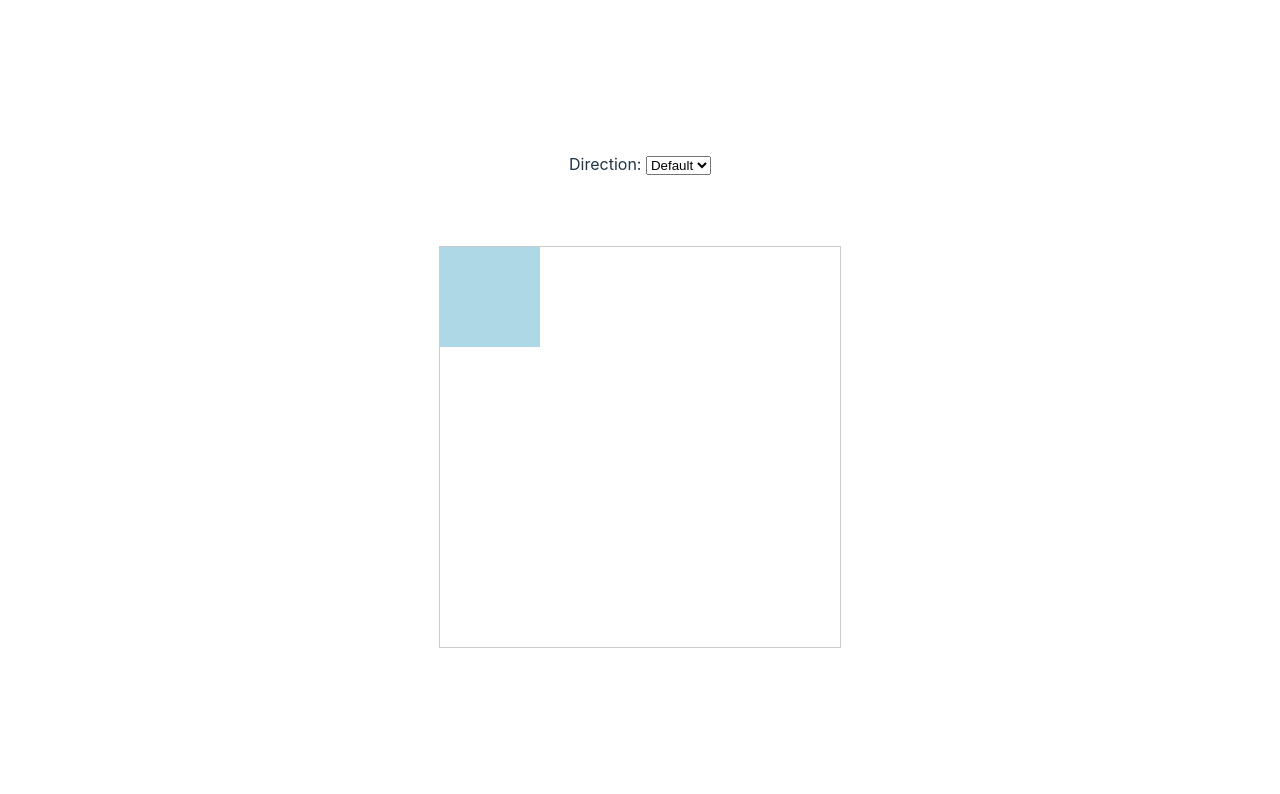
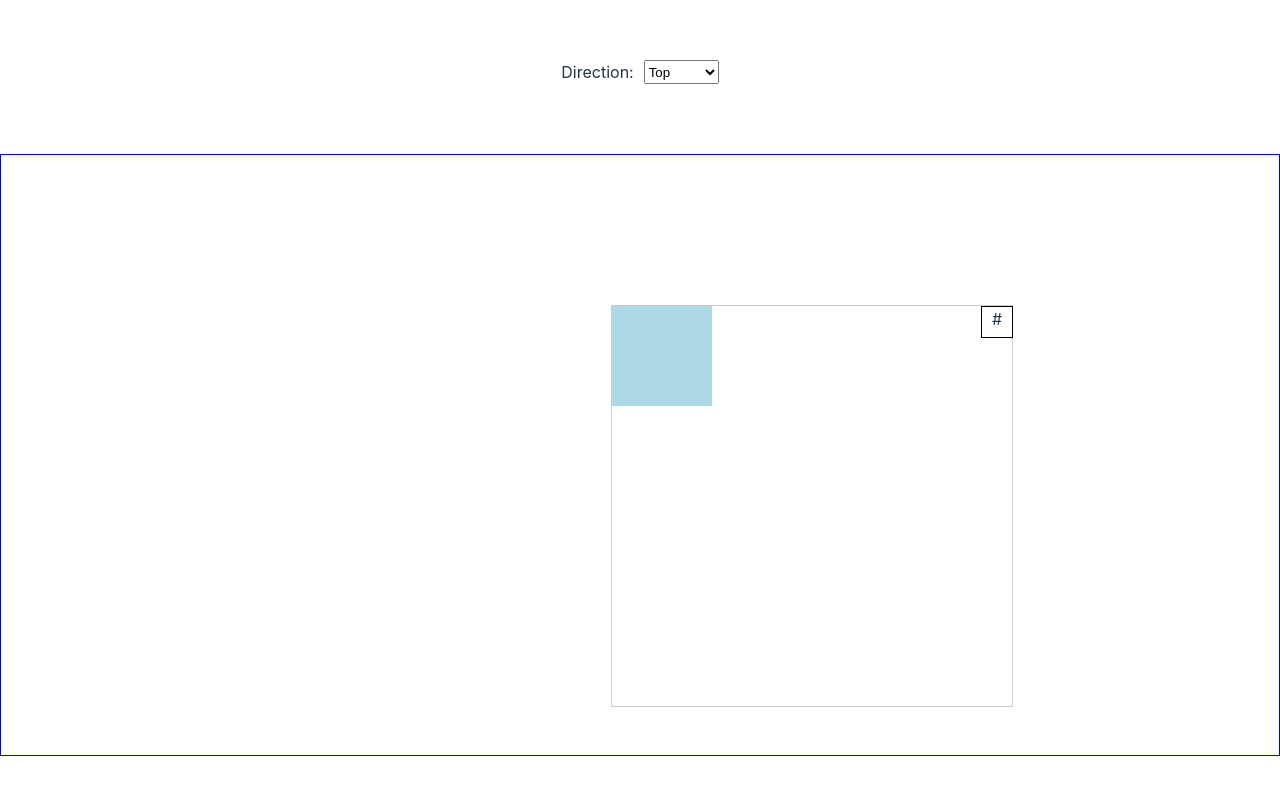
Before and after one commit to h-zahar/basic-dnd, a React (Vite) app: page / in a window 1280 px wide. Shown: the top 794 px of the page. Built offline with nearby package versions, Linux system fonts and the light colour scheme.

Commit message:
Integrated All Directions

```diff
--- a/src/App.tsx
+++ b/src/App.tsx
@@ -7,6 +7,10 @@
     parentbox: { x: 0, y: 0 },
     x: 0,
     y: 0,
+  });
+  const [containerPosition, setContainerPosition] = useState({
+    x: 610,
+    y: 150,
   });
   const [isDragging, setIsDragging] = useState(false);
   const [isHovered, setIsHovered] = useState(false);
@@ -83,7 +87,7 @@
       y: dragboxRect?.y || 0,
       x: dragboxRect?.x || 0,
     });
-    console.log(e.clientX);
+    // console.log(e.clientX);
   };
 
   const handleMouseUp = () => {
@@ -94,42 +98,129 @@
 
   const tooltipContent = "Hiii!";
 
+  let startContainerPosition = { x: 610, y: 150 };
+  const handleContainerMouseDown = (e: React.MouseEvent) => {
+    startContainerPosition = {
+      x: e.clientX - containerPosition.x,
+      y: e.clientY - containerPosition.y,
+    };
+    // const parentRect = document
+    //   .getElementById("main-container")
+    //   ?.getBoundingClientRect();
+    // const dragboxRect = document
+    //   .getElementById("container")
+    //   ?.getBoundingClientRect();
+    // setContainerPosition({
+    //   y: dragboxRect?.y || 0,
+    //   x: dragboxRect?.x || 0,
+    // });
+    // console.log(e.clientX, e.clientY);
+
+    document.addEventListener("mousemove", handleContainerMouseMove);
+    document.addEventListener("mouseup", handleContainerMouseUp);
+  };
+
+  const handleContainerMouseMove = (e: MouseEvent) => {
+    const newX =
+      e.clientX -
+      (startContainerPosition.x === 0 ? e.clientX : startContainerPosition.x);
+    const newY =
+      e.clientY -
+      (startContainerPosition.y === 0 ? e.clientY : startContainerPosition.y);
+
+    const parentRect = document
+      .getElementById("main-container")
+      ?.getBoundingClientRect();
+
+    // const dragboxRect = document
+    //   .getElementById("container")
+    //   ?.getBoundingClientRect();
+
+    const maxX = parentRect?.width && parentRect.width - 400;
+    const maxY = parentRect?.height && parentRect.height - 400;
+    console.log(maxX, maxY);
+
+    const boundedX = Math.min(Math.max(newX, 0), maxX ? maxX : 0);
+    const boundedY = Math.min(Math.max(newY, 0), maxY ? maxY : 0);
+
+    setContainerPosition({ x: boundedX, y: boundedY });
+    // setAbsolutePosition({
+    //   parentbox: { x: parentRect?.x || 0, y: parentRect?.y || 0 },
+    //   y: dragboxRect?.y || 0,
+    //   x: dragboxRect?.x || 0,
+    // });
+    // console.log(e.clientX, e.clientY);
+  };
+
+  const handleContainerMouseUp = () => {
+    document.removeEventListener("mousemove", handleContainerMouseMove);
+    document.removeEventListener("mouseup", handleContainerMouseUp);
+  };
+  console.log(containerPosition);
+
   return (
+    <div style={{ width: "100vw", height: "100vh" }}>
       <div
         style={{
-        width: "100vw",
-        height: "100vh",
+          marginBottom: 70,
+          marginTop: 60,
           display: "flex",
-        flexDirection: "column",
           justifyContent: "center",
-        alignItems: "center",
         }}
       >
-      <div style={{ marginBottom: 70 }}>
-        <label>Direction: </label>
+        <label style={{ marginRight: "10px" }}>Direction: </label>
         <select
           value={direction}
           onChange={(e) => {
             setDirection(e.target.value);
           }}
         >
-          <option value={"top"} selected>
-            Default
+          <option value={""} disabled>
+            Direction
           </option>
           <option value={"top"}>Top</option>
           <option value={"left"}>Left</option>
+          <option value={"right"}>Right</option>
+          <option value={"bottom"}>Bottom</option>
         </select>
       </div>
-
+      <div
+        id="main-container"
+        style={{
+          // display: "flex",
+          // flexDirection: "column",
+          // justifyContent: "center",
+          alignItems: "center",
+          border: "1px solid blue",
+          height: "75vh",
+        }}
+      >
         <div
           id="container"
           style={{
             width: "400px",
             height: "400px",
             position: "relative",
+            top: `${containerPosition.y}px`,
+            left: `${containerPosition.x}px`,
             border: "1px solid #ccc",
           }}
         >
+          <div
+            style={{
+              position: "relative",
+              top: 0,
+              left: "calc(100% - 31px)",
+              width: 30,
+              height: 30,
+              border: "1px solid black",
+              textAlign: "center",
+              cursor: "grab",
+            }}
+            onMouseDown={handleContainerMouseDown}
+          >
+            #
+          </div>
           <div
             id="dragbox"
             style={{
@@ -154,6 +245,7 @@
           )}
         </div>
       </div>
+    </div>
   );
 };
 
--- a/src/components/Tooltip.tsx
+++ b/src/components/Tooltip.tsx
@@ -10,22 +10,39 @@
   content: string;
   direction: string;
 }) => {
+  let topValue = 0;
+  let leftValue = 0;
+
+  if (direction === "top") {
+    topValue =
+      position.y - position?.parentbox?.y <= 50
+        ? position.y + 105
+        : position.y - 40;
+    leftValue = position.x + 35;
+  } else if (direction === "left") {
+    leftValue =
+      position.x - position?.parentbox?.x <= 45
+        ? position.x + 105
+        : position.x - 45;
+    topValue = position.y + 35;
+  } else if (direction === "bottom") {
+    topValue =
+      Math.abs(position.y - position?.parentbox?.y - 300) <= 40
+        ? position.y - 45
+        : position.y + 105;
+    leftValue = position.x + 35;
+  } else if (direction === "right") {
+    topValue = position.y + 35;
+    leftValue =
+      Math.abs(position.x - position?.parentbox?.x - 300) <= 45
+        ? position.x - 45
+        : position.x + 105;
+  }
+
   const tooltipStyle: CSSProperties = {
     position: "fixed",
-    top: `${
-      direction === "top"
-        ? position.y - position?.parentbox?.y <= 50
-          ? position.y + 105
-          : position.y - 40
-        : position.y + 35
-    }px`,
-    left: `${
-      direction === "left"
-        ? position.x - position?.parentbox?.x <= 45
-          ? position.x + 105
-          : position.x - 45
-        : position.x + 35
-    }px`,
+    top: `${topValue}px`,
+    left: `${leftValue}px`,
     border: "1px solid #ccc",
     padding: "5px",
     backgroundColor: "#fff",
```
Lines whose indentation alone changed are shown as unchanged.
